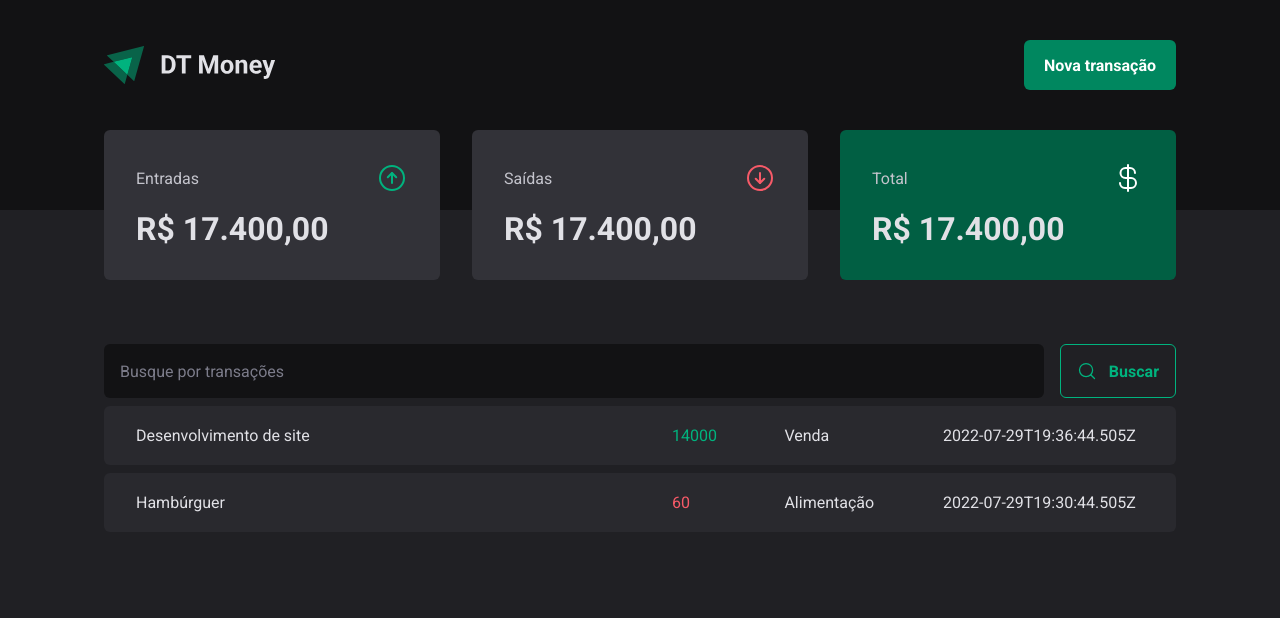
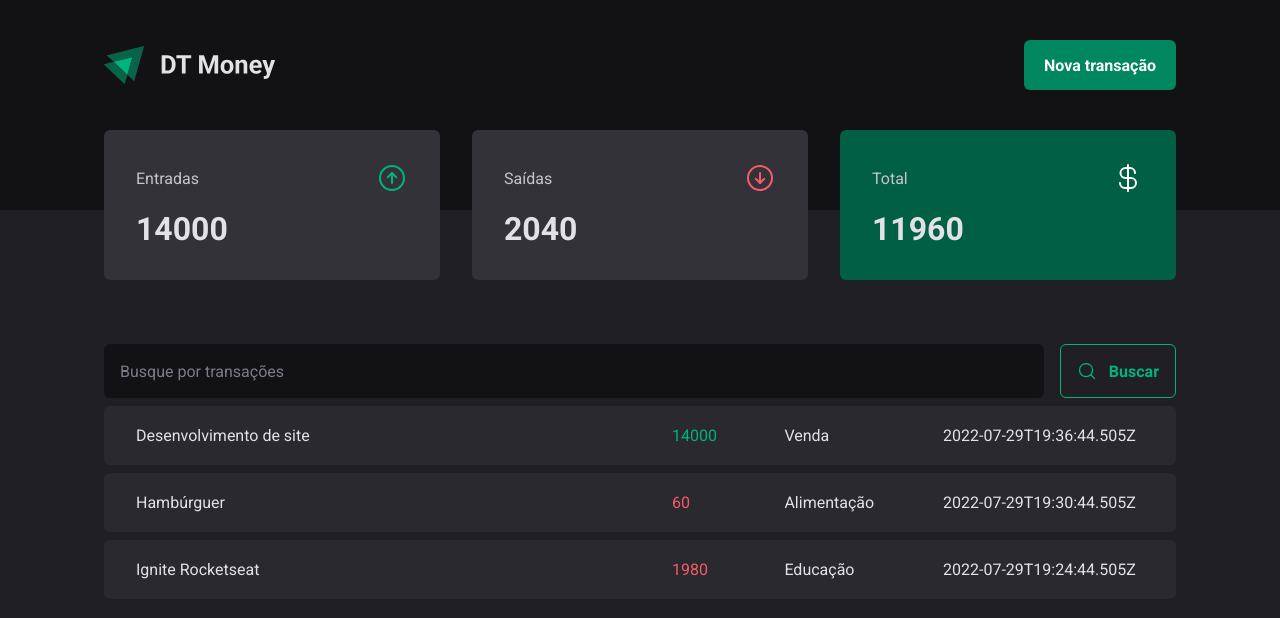
Before and after one commit to dhidekim/Projeto-DT-Money, a React (Vite) app: page / in a window 1280 px wide. Shown: the top 618 px of the page. Built offline with nearby package versions, Linux system fonts and the light colour scheme; data requests are answered from the project's data file.

Commit message:
Conexão com a API - Calculando resumo de transações

```diff
--- a/server.json
+++ b/server.json
@@ -15,6 +15,14 @@
       "category": "Alimentação",
       "price": 60,
       "createdAt": "2022-07-29T19:30:44.505Z"
+    },
+    {
+      "id": 3,
+      "description": "Ignite Rocketseat",
+      "type": "outcome",
+      "category": "Educação",
+      "price": 1980,
+      "createdAt": "2022-07-29T19:24:44.505Z"
     }
   ]
 }
--- a/src/components/Summary/index.tsx
+++ b/src/components/Summary/index.tsx
@@ -2,9 +2,26 @@
 import { useContext } from "react";
 import { TransactionsContext } from "../../contexts/TransactionsContext";
 import { SummaryCard, SummaryContainer } from "./styles";
+
 export function Summary() {
   const { transactions } = useContext(TransactionsContext);
-  console.log(transactions);
+  const summary = transactions.reduce(
+    (acc, transaction) => {
+      if (transaction.type === "income") {
+        acc.income += transaction.price;
+        acc.total += transaction.price;
+      } else {
+        acc.outcome += transaction.price;
+        acc.total -= transaction.price;
+      }
+      return acc;
+    },
+    {
+      income: 0,
+      outcome: 0,
+      total: 0,
+    }
+  );
   return (
     <SummaryContainer>
       <SummaryCard>
@@ -12,21 +29,21 @@
           <span>Entradas</span>
           <ArrowCircleUp size={32} color="#00b37e" />
         </header>
-        <strong>R$ 17.400,00</strong>
+        <strong>{summary.income}</strong>
       </SummaryCard>
       <SummaryCard>
         <header>
           <span>Saídas</span>
           <ArrowCircleDown size={32} color="#f75a68" />
         </header>
-        <strong>R$ 17.400,00</strong>
+        <strong>{summary.outcome}</strong>
       </SummaryCard>
       <SummaryCard variant="green">
         <header>
           <span>Total</span>
           <CurrencyDollar size={32} color="#fff" />
         </header>
-        <strong>R$ 17.400,00</strong>
+        <strong>{summary.total}</strong>
       </SummaryCard>
     </SummaryContainer>
   );
```
